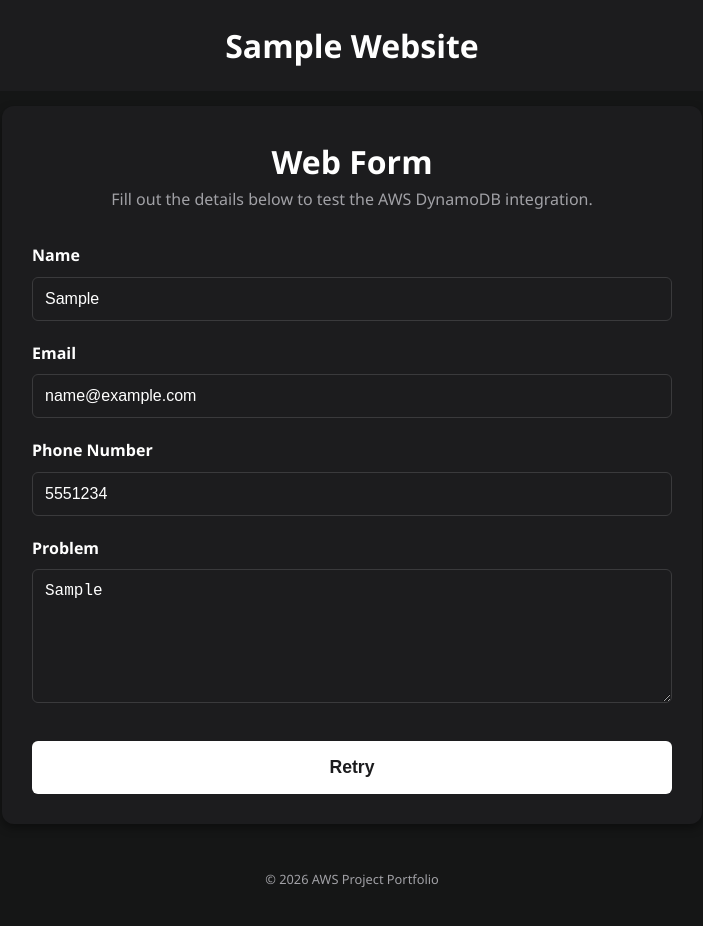
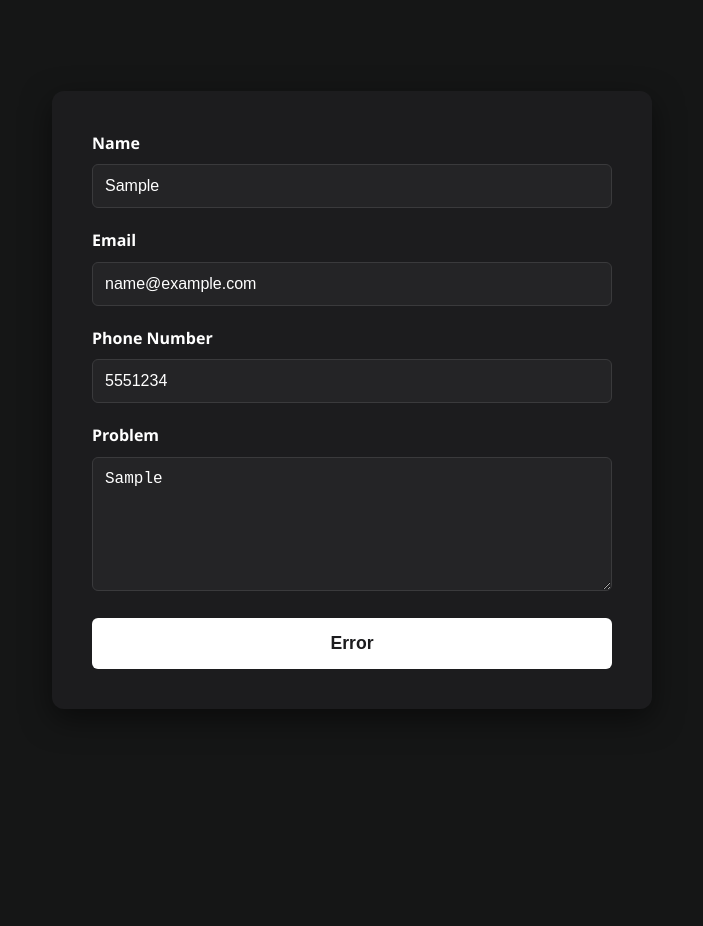
Before and after one commit to susconnor/Sample-Website-Test, a plain HTML site: page index.html in a window 1280 px wide. Both pictures are taken after typing "Sample", "name@example.com", "5551234", "Sample" into the empty fields and a click on the button "Submit to AWS". Shown: the whole page, without its empty margins (288-991 px from the left). After the commit the page ends 800 px from the top, so only its background shows below. Drawn offline with Linux system fonts and the light colour scheme; no server answers.

Commit message:
simplify design

```diff
--- a/index.html
+++ b/index.html
@@ -3,50 +3,36 @@
 <head>
     <meta charset="UTF-8">
     <meta name="viewport" content="width=device-width, initial-scale=1.0">
-    <title>AWS Project | DynamoDB</title>
+    <title>AWS Project</title>
     <link rel="stylesheet" href="styles.css">
 </head>
 <body>
 
-    <header>
-        <span class="logo-text">Sample Website</span>
-    </header>
-
     <div class="container">
-        <h1>Web Form</h1>
-        <p>Fill out the details below to test the AWS DynamoDB integration.</p>
-
         <form id="support-form">
             <div class="form-group">
                 <label for="name">Name</label>
-                <input type="text" id="name" name="name" placeholder="John Doe" required>
+                <input type="text" id="name" required>
             </div>
 
             <div class="form-group">
                 <label for="email">Email</label>
-                <input type="email" id="email" name="email" placeholder="email@example.com" required>
+                <input type="email" id="email" required>
             </div>
 
             <div class="form-group">
                 <label for="phone">Phone Number</label>
-                <input type="tel" id="phone" name="phone" placeholder="555-555-5555" required>
+                <input type="tel" id="phone" required>
             </div>
 
             <div class="form-group">
                 <label for="problem">Problem</label>
-                <textarea id="problem" name="problem" rows="6" placeholder="Describe the issue..." required></textarea>
+                <textarea id="problem" rows="6" required></textarea>
             </div>
 
             <button type="submit" id="submit-btn">Submit to AWS</button>
         </form>
-
-        <div id="form-message" class="hidden"></div>
     </div>
-
-    <footer>
-        <p>&copy; 2026 AWS Project Portfolio</p>
-    </footer>
-
     <script src="script.js" defer></script>
 </body>
 </html>
--- a/script.js
+++ b/script.js
@@ -1,18 +1,16 @@
 document.addEventListener('DOMContentLoaded', () => {
     const form = document.getElementById('support-form');
-    const messageBox = document.getElementById('form-message');
     const submitBtn = document.getElementById('submit-btn');
-
-    // AWS Gateway URL ($default stage)
     const API_URL = 'https://vr1ujwyvbc.execute-api.us-east-1.amazonaws.com';
 
     form.addEventListener('submit', async (e) => {
         e.preventDefault();
 
+        // 1. Lock UI
+        const originalText = "Submit to AWS";
         submitBtn.textContent = 'Sending...';
         submitBtn.disabled = true;
 
-        // Map form values to DynamoDB attributes
         const payload = {
             name: document.getElementById('name').value,
             email: document.getElementById('email').value,
@@ -23,28 +21,29 @@ document.addEventListener('DOMContentLoaded', () => {
         try {
             const response = await fetch(API_URL, {
                 method: 'POST',
-                mode: 'cors', // Triggers CORS preflight handshake
-                headers: {
-                    'Content-Type': 'application/json' // Signals JSON payload to API
-                },
+                headers: { 'Content-Type': 'application/json' },
                 body: JSON.stringify(payload)
             });
 
-            if (!response.ok) throw new Error(`Status: ${response.status}`);
+            if (!response.ok) throw new Error();
 
-            // Update UI on success
-            messageBox.textContent = 'Ticket recorded in DynamoDB.';
-            messageBox.style.color = 'green';
+            // 2. Success State
             form.reset();
-            submitBtn.textContent = 'Success';
+            submitBtn.textContent = 'Success!';
+
+            setTimeout(() => {
+                submitBtn.disabled = false;
+                submitBtn.textContent = originalText;
+            }, 3000);
 
         } catch (err) {
-            // Logs CORS or Network failures
-            console.error('AWS Error:', err);
-            messageBox.textContent = 'Connection failed. See console.';
-            messageBox.style.color = 'red';
+            // 3. Error State
+            submitBtn.textContent = 'Error';
             submitBtn.disabled = false;
-            submitBtn.textContent = 'Retry';
+
+            setTimeout(() => {
+                submitBtn.textContent = originalText;
+            }, 3000);
         }
     });
 });
--- a/styles.css
+++ b/styles.css
@@ -1,9 +1,9 @@
 :root {
-    --bg-main: #151616;      /* Deep dark background */
-    --bg-card: #1c1c1e;      /* Lighter dark for header, container, and inputs */
-    --text: #ffffff;         /* Pure white text */
-    --accent: #2b6cb0;       /* Blue for focus glow */
-    --border: #3a3a3c;       /* Subtle border for inputs */
+    --bg-main: #151616;
+    --bg-card: #1c1c1e;
+    --text: #ffffff;
+    --accent: #2b6cb0;
+    --border: #3a3a3c;
 }
 
 /* --- Global Reset --- */
@@ -13,38 +13,27 @@ body {
     font-family: 'Segoe UI', Roboto, Arial, sans-serif;
     color: var(--text);
     background-color: var(--bg-main);
+    display: flex;
+    justify-content: center;
+    align-items: center;
+    min-height: 100vh;
     line-height: 1.6;
 }
 
-/* --- Layout Structure --- */
-header, .container {
+.container {
     background-color: var(--bg-card);
+    width: 100%;
+    max-width: 600px;
+    padding: 40px;
+    border-radius: 12px;
+    box-shadow: 0 10px 30px rgba(0, 0, 0, 0.5);
 }
 
-header {
-    padding: 20px 0;
-    text-align: center;
-}
-
-.container {
-    width: 700px;
-    margin: 15px auto; /* 15px gap from header */
-    padding: 30px;
-    border-radius: 12px;
-    box-shadow: 0 4px 10px rgba(0, 0, 0, 0.4);
-}
-
-/* --- Typography --- */
-.logo-text, h1 {
-    font-size: 2rem; /* Matched sizes */
+h1 {
+    font-size: 2rem;
     font-weight: 700;
     text-align: center;
-}
-
-p {
-    text-align: center;
     margin-bottom: 30px;
-    color: #a1a1a6; /* Slightly dimmed for better hierarchy */
 }
 
 /* --- Form Elements --- */
@@ -59,41 +48,36 @@ label {
 input, textarea {
     width: 100%;
     padding: 12px;
-    background-color: var(--bg-card);
+    background-color: #242426;
     border: 1px solid var(--border);
     border-radius: 6px;
     color: var(--text);
     font-size: 1rem;
-    transition: box-shadow 0.2s ease;
+    transition: all 0.2s ease;
 }
 
-/* --- Interaction (Lighting up the blue) --- */
-input:focus, textarea:focus, button:focus {
+input:focus, textarea:focus {
     border-color: var(--accent);
     outline: none;
-    box-shadow: 0 0 0 3px rgba(43, 108, 176, 0.4); /* The glow effect */
+    box-shadow: 0 0 0 3px rgba(43, 108, 176, 0.4);
 }
 
 /* --- Submit Button --- */
 button {
     width: 100%;
     padding: 15px;
-    background-color: var(--text); /* White button */
-    color: var(--bg-card);        /* Dark text */
-    border: 1px solid transparent;
+    background-color: var(--text);
+    color: var(--bg-card);
+    border: none;
     border-radius: 6px;
     font-size: 1.1rem;
     font-weight: 700;
     cursor: pointer;
-    margin-top: 10px;
 }
 
-/* --- Footer & Misc --- */
-footer {
-    text-align: center;
-    padding: 30px 0;
-    color: #718096;
-    font-size: 0.8rem;
+button:disabled {
+    opacity: 0.7;
+    cursor: not-allowed;
 }
 
 .hidden { display: none !important; }
```
